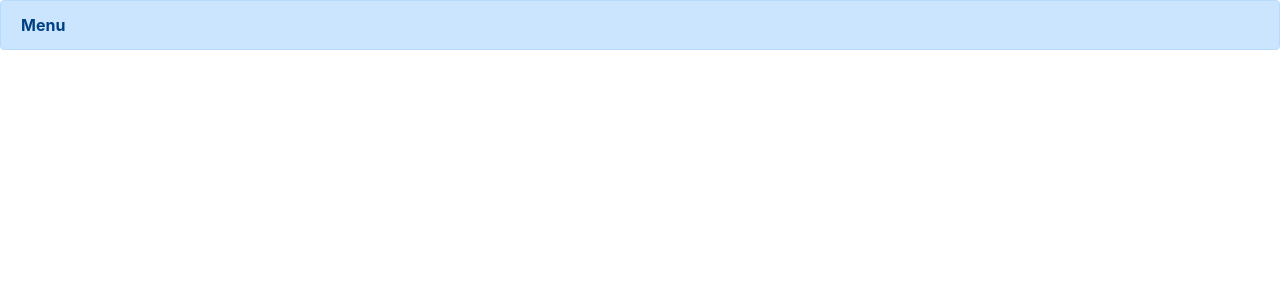
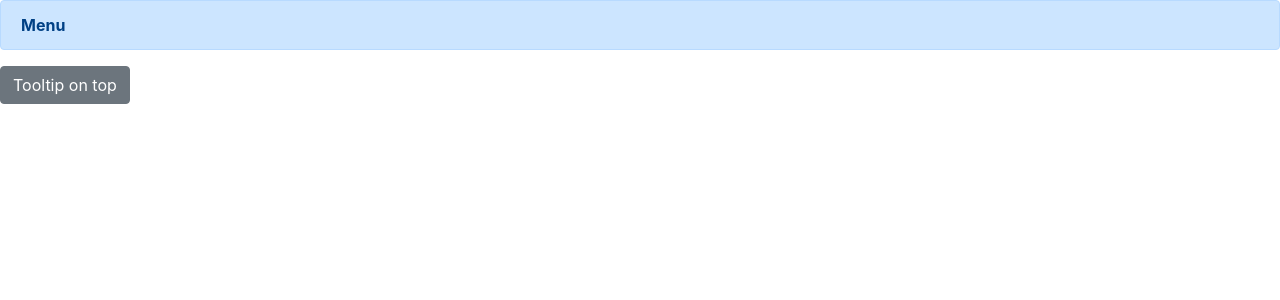
Before and after one commit to jackvalcao/project1, a Flask app: page /about in a window 1280 px wide. Shown: the top 300 px of the page. Run offline with Flask 3, Linux system fonts and the light colour scheme; some libraries are stand-ins or nearby versions.

Commit message:
new formula

```diff
--- a/templates/about.html
+++ b/templates/about.html
@@ -13,6 +13,9 @@
     <div class="alert alert-primary" role="alert">
         <strong>Menu</strong> <a href="#" class="alert-link"></a>
     </div>
+    <button type="button" class="btn btn-secondary" data toggle="tooltip" data-placement="top" title="Tooltip on top">
+      Tooltip on top
+    </button>
 
     <!-- Optional JavaScript -->
     <!-- jQuery first, then Popper.js, then Bootstrap JS -->
```
